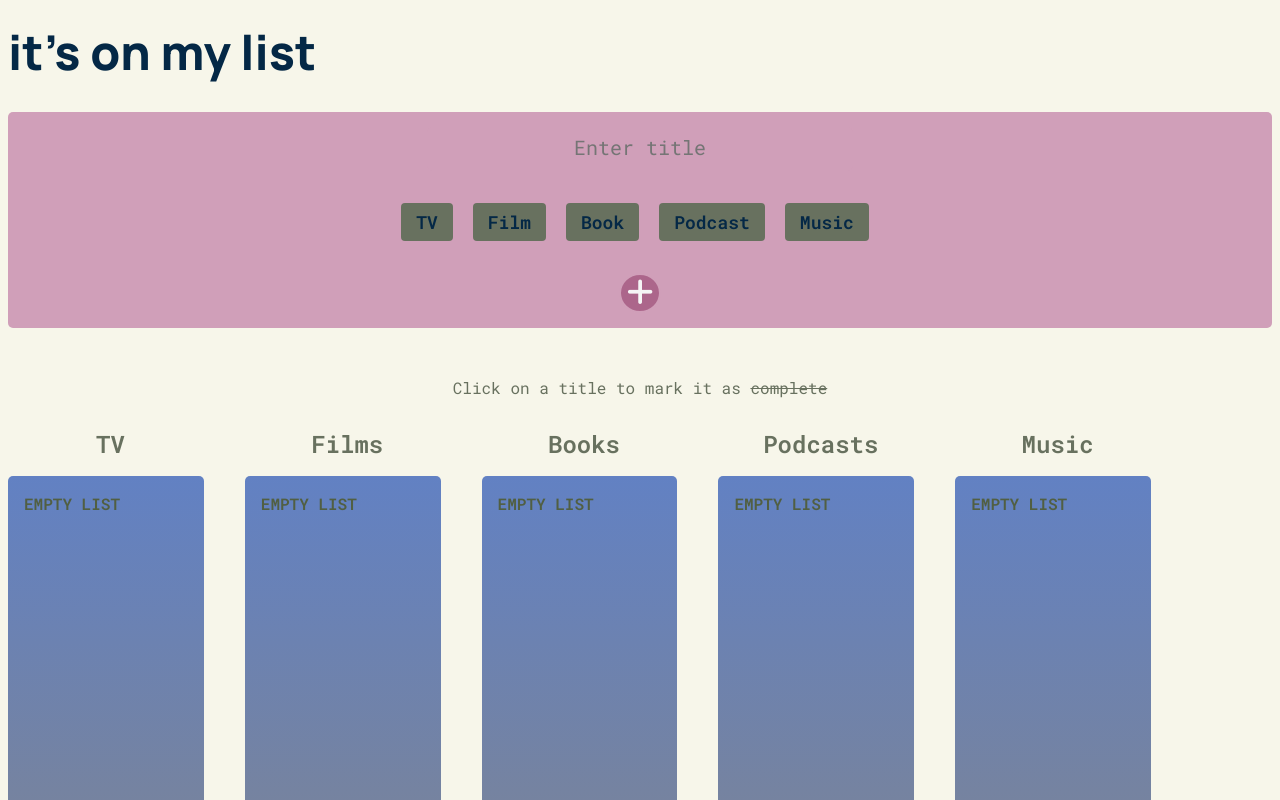
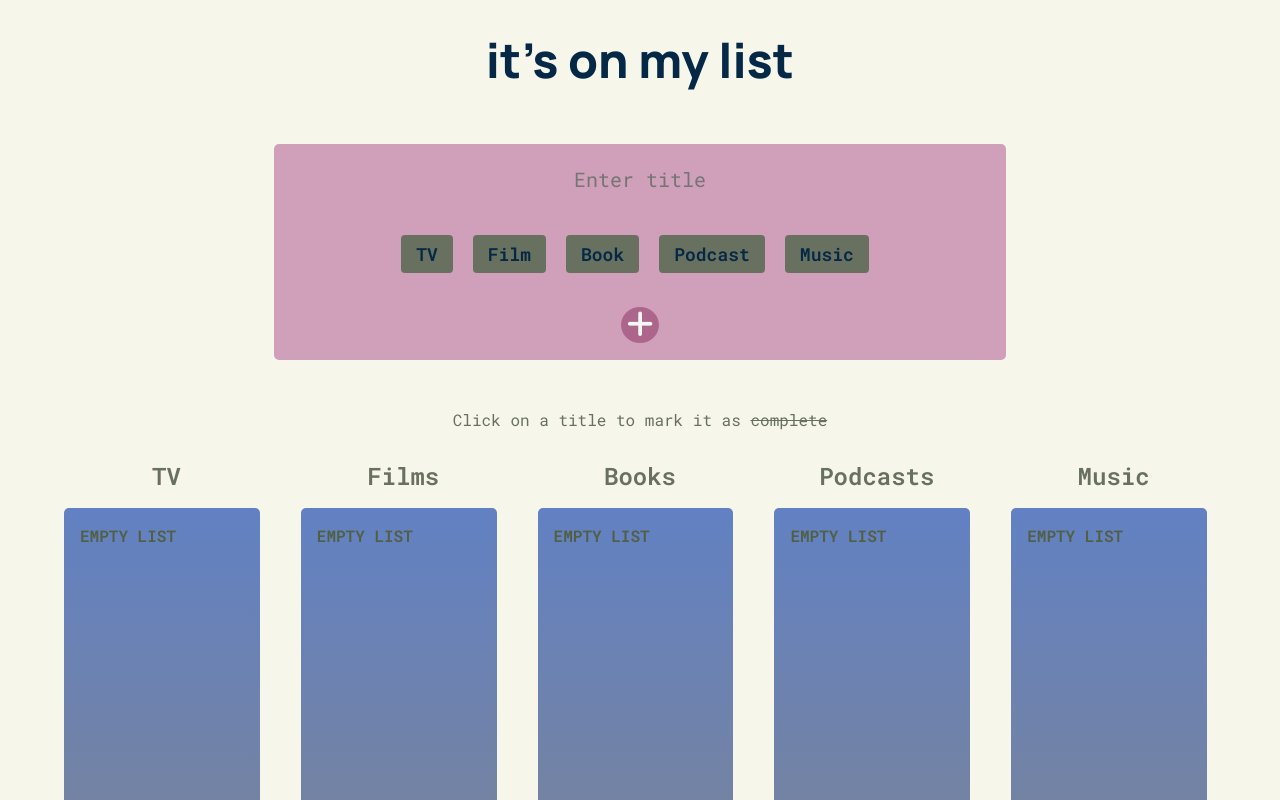
Before and after one commit to anniebalds/on-my-list-app, a React (Vite) app: page / in a window 1280 px wide. Shown: the top 800 px of the page. Built offline with nearby package versions, Linux system fonts and the light colour scheme.

Commit message:
css change

```diff
--- a/src/index.css
+++ b/src/index.css
@@ -10,7 +10,6 @@
 
 #root {
   max-width: 1280px;
-  margin: 0 auto;
   text-align: center;
 }
 
@@ -18,19 +17,24 @@ body {
   color: #042846;
   background-color: #f7f6ea;
   font-family: Roboto Mono;
+  display: flex;
+  flex-direction: column;
+  justify-content: center;
+  align-items: center;
 }
 
 h1 {
   font-size: 3rem;
   font-family: 'Manrope', cursive;
-  text-align: left;
-  margin-bottom: 1em
+  margin-bottom: 1.5em;
 }
 
 form {
   background-color: #d09fb9;
   padding: 15px 20px;
   border-radius: 5px;
+  margin: auto;
+  width: 60%
 }
 
 .form-input {
```
